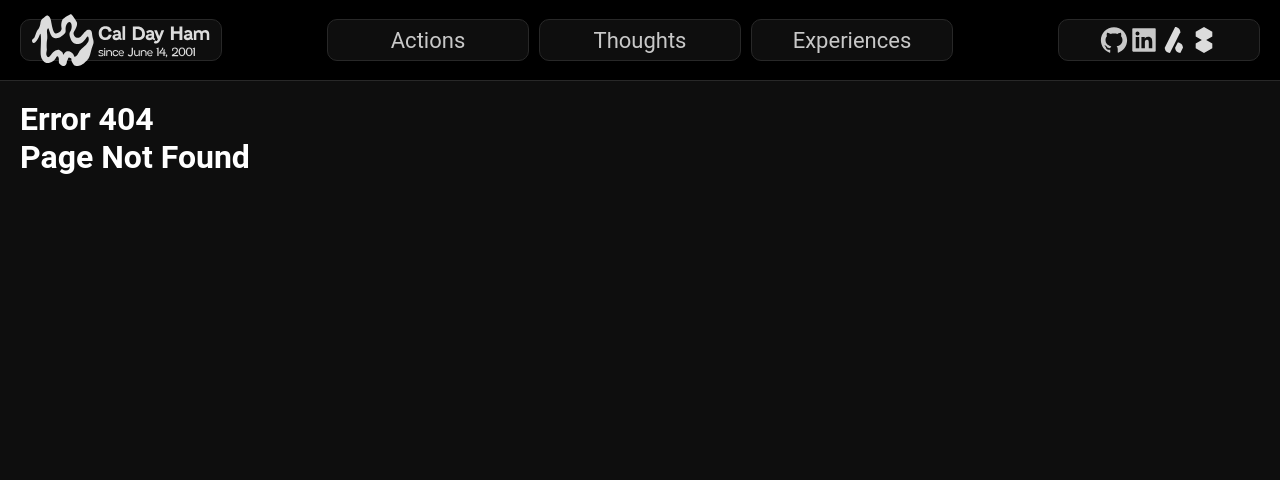
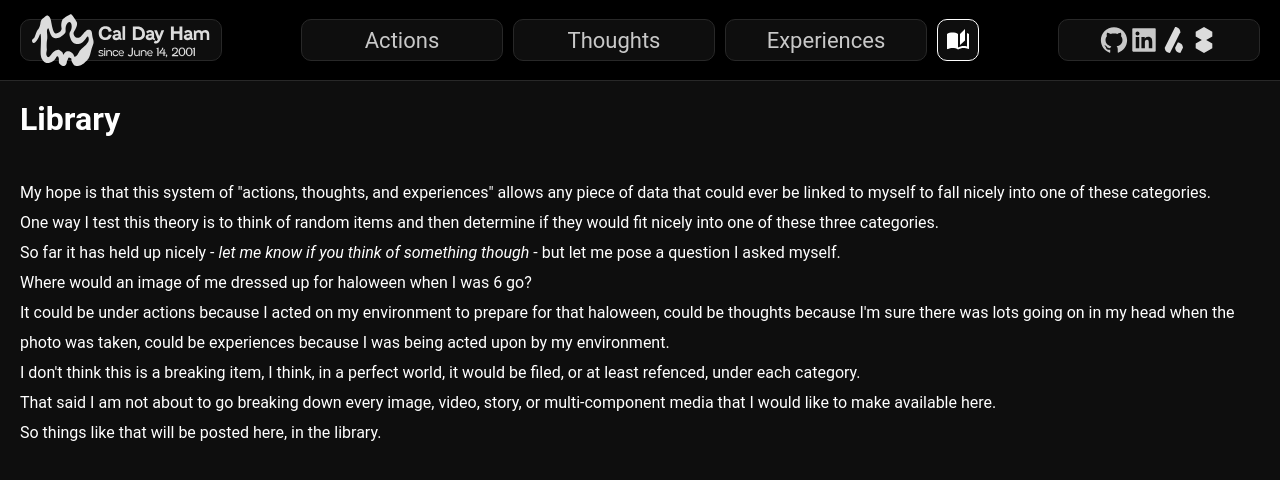
Before and after one commit to caldayham/caldayham-fullstack, a React (Create React App) app in the folder client-side/: page /library in a window 1280 px wide. Before the commit this address had no page. Shown: the top 480 px of the page. Built offline with nearby package versions, Linux system fonts and the light colour scheme.

Commit message:
basic pages

```diff
--- a/client-side/package.json
+++ b/client-side/package.json
@@ -3,6 +3,9 @@
   "version": "0.1.0",
   "private": true,
   "dependencies": {
+    "@emotion/react": "^11.10.0",
+    "@emotion/styled": "^11.10.0",
+    "@mui/icons-material": "^5.8.4",
     "@reduxjs/toolkit": "^1.8.3",
     "@testing-library/jest-dom": "^5.16.4",
     "@testing-library/react": "^13.3.0",
@@ -11,9 +14,9 @@
     "react-dom": "^18.2.0",
     "react-icons": "^4.4.0",
     "react-redux": "^8.0.2",
-    "redux-persist": "^6.0.0",
     "react-router-dom": "^6.3.0",
     "react-scripts": "5.0.1",
+    "redux-persist": "^6.0.0",
     "styled-components": "^5.3.5",
     "web-vitals": "^2.1.4"
   },
--- a/client-side/src/App.jsx
+++ b/client-side/src/App.jsx
@@ -11,6 +11,7 @@ import ContactPage from "./pages/ContactPage";
 
 import Page404 from "./pages/Page404";
 import { CommandLineInput } from "./globalstyles";
+import LibraryPage from "./pages/LibraryPage";
 
 const App = () => {
   const [showingCmdLn, toggleShowingCmdLn] = useState(false);
@@ -27,6 +28,7 @@ const App = () => {
           <Route exact path="/actions" element={<ActionsPage />} />
           <Route exact path="/thoughts" element={<ThoughtsPage />} />
           <Route exact path="/experiences" element={<ExperiencesPage />} />
+          <Route exact path="/library" element={<LibraryPage />} />
           <Route exact path="/contact" element={<ContactPage />} />
 
           <Route exact path="/*" element={<Page404 />} />
--- a/client-side/src/components/Header/Header.jsx
+++ b/client-side/src/components/Header/Header.jsx
@@ -7,7 +7,6 @@ import {
   Div2,
   Div3,
   HeaderLink,
-  HeaderLinkWrapper,
   SocialIcons,
   HeaderBox,
 } from "./styles";
@@ -16,6 +15,7 @@ import LedgesSVG from "../../local-assets/ledges-svg";
 import CalDayHamLogo from "../../local-assets/caldayham-logo2";
 import PrintSciSVG from "../../local-assets/printsci-svg";
 import { Link } from "react-router-dom";
+import AutoStoriesIcon from "@mui/icons-material/AutoStories";
 
 import { useSelector } from "react-redux";
 
@@ -71,25 +71,25 @@ const Header = () => {
             fill={logoFill}
           />
         </HeaderLink>
+        <div style={{ flex: 1 }} />
       </Div1>
       <Div2>
-        <HeaderLinkWrapper>
         <HeaderLink to="/actions" thispage="actions">
           Actions
         </HeaderLink>
-        </HeaderLinkWrapper>
-        <HeaderLinkWrapper>
         <HeaderLink to="/thoughts" thispage="thoughts">
           Thoughts
         </HeaderLink>
-        </HeaderLinkWrapper>
-        <HeaderLinkWrapper>
         <HeaderLink to="/experiences" thispage="experiences">
           Experiences
         </HeaderLink>
-        </HeaderLinkWrapper>
+        <HeaderLink to="/library" thispage="library" type="square">
+          <AutoStoriesIcon />
+        </HeaderLink>
       </Div2>
       <Div3>
+        <div style={{ flex: 1 }} />
+
         <HeaderBox thispage="contact">
           <Link
             to="/contact"
--- a/client-side/src/components/Header/styles.jsx
+++ b/client-side/src/components/Header/styles.jsx
@@ -32,7 +32,9 @@ export const HeaderLink = styled(Link)`
   border-radius: 10px;
   font-size: 22px;
   text-decoration: none;
-  min-width: 200px;
+
+  min-width: ${(props) => (props.type === "square" ? "40px" : "200px")};
+  flex: ${(props) => (props.type === "square" ? "null" : "1")};
 
   transition: all 0.2s ease;
   &:hover {
@@ -60,19 +62,12 @@ export const HeaderBox = styled.div`
   font-size: 22px;
   text-decoration: none;
   min-width: 200px;
+  flex: 1;
 
   transition: all 0.2s ease;
   &:hover {
     border: 1px solid rgb(255, 255, 255);
     color: rgb(255, 255, 255);
-  }
-`;
-
-export const HeaderLinkWrapper = styled.div`
-  flex: 1;
-
-  transition: all 0.2s ease;
-  &:hover {
   }
 `;
 
--- a/client-side/src/pages/ActionsPage.jsx
+++ b/client-side/src/pages/ActionsPage.jsx
@@ -15,7 +15,14 @@ const ActionsPage = () => {
 
   return (
     <PrimaryContainer>
-      <h1>Cal Day Ham's Actions</h1>
+      <h1>Actions</h1>
+      <p style={{ lineHeight: "30px", paddingTop: "40px" }}>
+        I am defining "actions" as things I did to my environment.
+        <br /> An obvious example of an action under this definition would be an
+        item about me applying to college.
+        <br /> A not so obvious example would be an item about my animal farming
+        escapades. Projects are things I did to my environment.
+      </p>
     </PrimaryContainer>
   );
 };
--- a/client-side/src/pages/ContactPage.jsx
+++ b/client-side/src/pages/ContactPage.jsx
@@ -15,7 +15,16 @@ const ContactPage = () => {
 
   return (
     <PrimaryContainer>
-      <h1>Cal Day Ham's Contact Page</h1>
+      <h1>Contact</h1>
+      <p style={{ lineHeight: "30px", paddingTop: "40px" }}>
+        Here is where I will post the best ways to contact me based on what you
+        are looking for.
+        <br /> Please use the route best specified for the type of inquiry you
+        plan to send, unless you think I will be amused, although the
+        consequences for incorect judgement are dire.
+        <br /> You can also click on the icons to go to external websites where
+        I maintain a presence.
+      </p>
     </PrimaryContainer>
   );
 };
--- a/client-side/src/pages/ExperiencesPage.jsx
+++ b/client-side/src/pages/ExperiencesPage.jsx
@@ -14,7 +14,14 @@ const ExperiencesPage = () => {
 
   return (
     <PrimaryContainer>
-      <h1>Cal Day Ham's Experiences</h1>
+      <h1>Experiences</h1>
+      <p style={{ lineHeight: "30px", paddingTop: "40px" }}>
+        I am defining "experiences" as things my environment did to me.
+        <br /> An obvious example of an experience under this definition would
+        be an item about me recieving college decision letters.
+        <br /> I cannot yet think of an inconspicuous item for this definition,
+        it is a fairly colloquial one.
+      </p>
     </PrimaryContainer>
   );
 };
--- a/client-side/src/pages/HomePage.jsx
+++ b/client-side/src/pages/HomePage.jsx
@@ -14,7 +14,24 @@ const HomePage = () => {
 
   return (
     <PrimaryContainer>
-      <h1>Cal Day Ham's HomePage</h1>
+      <h1>Welcome to my public database ui!</h1>
+      <p style={{ lineHeight: "30px", paddingTop: "40px" }}>
+        This sites primary purpose is to organize my public data accessibly.
+        <br />I really appreciate when people who do interesting things share
+        their data. It helps me understand how they got there and why.
+        <br />I do things I find interesting, so maybe other people will too and
+        appreciate this resource.
+        <br />
+        At the very least I think it's a good thing to take charge of your
+        online data and <i>truly</i> own the means of distribution.
+        <br />
+        <br />
+        Finally, be slow to judgement and eager to understand, this applies both
+        to my "hot" takes/actions and to my misspelling of words.
+        <br />
+        (if you see something just make a pull request on github, I will be very
+        appreciative).
+      </p>
     </PrimaryContainer>
   );
 };
--- /dev/null
+++ b/client-side/src/pages/LibraryPage.jsx
@@ -0,0 +1,45 @@
+import React, { useEffect } from "react";
+import { PrimaryContainer } from "../globalstyles";
+
+import { useDispatch } from "react-redux";
+import { changePage } from "../redux/currentPageRedux";
+
+const LibraryPage = () => {
+  const dispatch = useDispatch();
+  useEffect(() => {
+    const updatePage = () => {
+      dispatch(changePage("library"));
+    };
+    updatePage();
+  });
+
+  return (
+    <PrimaryContainer>
+      <h1>Library</h1>
+      <p style={{ lineHeight: "30px", paddingTop: "40px" }}>
+        My hope is that this system of "actions, thoughts, and experiences"
+        allows any piece of data that could ever be linked to myself to fall
+        nicely into one of these categories.
+        <br /> One way I test this theory is to think of random items and then
+        determine if they would fit nicely into one of these three categories.
+        <br /> So far it has held up nicely -{" "}
+        <i>let me know if you think of something though </i>- but let me pose a
+        question I asked myself.
+        <br /> Where would an image of me dressed up for haloween when I was 6
+        go?
+        <br /> It could be under actions because I acted on my environment to
+        prepare for that haloween, could be thoughts because I'm sure there was
+        lots going on in my head when the photo was taken, could be experiences
+        because I was being acted upon by my environment.
+        <br /> I don't think this is a breaking item, I think, in a perfect
+        world, it would be filed, or at least refenced, under each category.
+        <br /> That said I am not about to go breaking down every image, video,
+        story, or multi-component media that I would like to make available
+        here.
+        <br /> So things like that will be posted here, in the library.
+      </p>
+    </PrimaryContainer>
+  );
+};
+
+export default LibraryPage;
--- a/client-side/src/pages/ThoughtsPage.jsx
+++ b/client-side/src/pages/ThoughtsPage.jsx
@@ -14,7 +14,13 @@ const ThoughtsPage = () => {
 
   return (
     <PrimaryContainer>
-      <h1>Cal Day Ham's Thoughts</h1>
+      <h1>Thoughts</h1>
+      <p style={{ lineHeight: "30px", paddingTop: "40px" }}>
+        "Thoughts" are very similar to "actions" but they never come to
+        fruition, sometimes they don't even need an actionable component.
+        <br /> Every action is born from a thought.
+        <br /> Every thought is born from an experience.
+      </p>
     </PrimaryContainer>
   );
 };
```
Also changed, not shown: 1 other file (tests, documents, lock files or other folders). Lines whose indentation alone changed are shown as unchanged.
